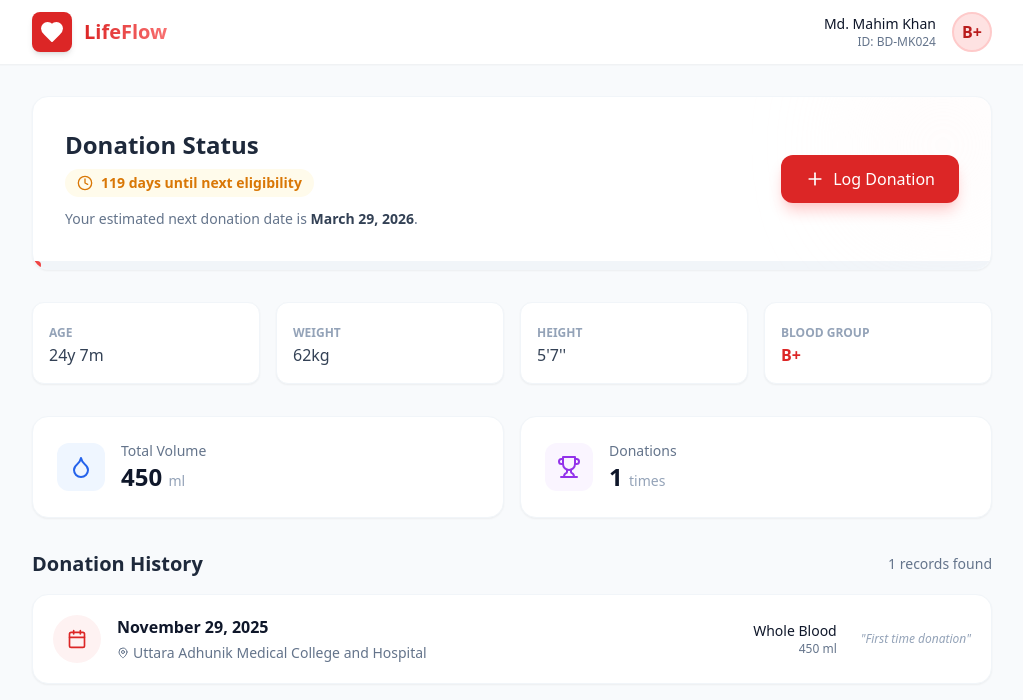
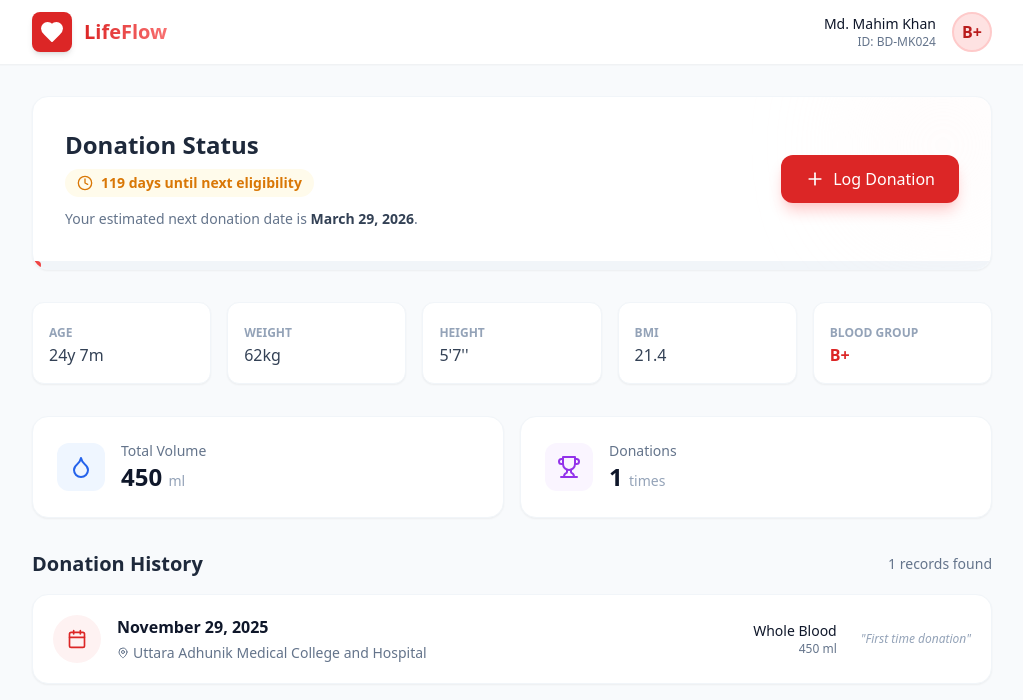
Before and after one commit to D3V1LxD/bloodtracker, a Next.js app: page / in a window 1280 px wide. Shown: the top 700 px of the page, without its empty margins (128-1151 px from the left). Built offline with nearby package versions, Linux system fonts and the light colour scheme.

Commit message:
Add BMI calculation and display to user stats

```diff
--- a/app/page.js
+++ b/app/page.js
@@ -48,6 +48,25 @@ const calculateAge = (birthDate) => {
   return `${years}y ${months}m`;
 };
 
+// Calculate BMI from weight and height
+const calculateBMI = (weight, height) => {
+  // Convert weight from string (e.g., "62kg") to number
+  const weightKg = parseFloat(weight);
+
+  // Convert height from feet and inches (e.g., "5'7''") to meters
+  const heightMatch = height.match(/(\d+)'(\d+)''/);
+  if (heightMatch) {
+    const feet = parseInt(heightMatch[1]);
+    const inches = parseInt(heightMatch[2]);
+    const totalInches = (feet * 12) + inches;
+    const heightM = totalInches * 0.0254;
+
+    const bmi = weightKg / (heightM * heightM);
+    return bmi.toFixed(1);
+  }
+  return "N/A";
+};
+
 export default function BloodDonationTracker() {
   // --- State Management ---
   const [user, setUser] = useState({
@@ -56,7 +75,8 @@ export default function BloodDonationTracker() {
     donorId: "BD-MK024",
     age: calculateAge("2001-04-07"),
     weight: "62kg",
-    height: "5'7''"
+    height: "5'7''",
+    bmi: calculateBMI("62kg", "5'7''")
   });
 
   const [donations, setDonations] = useState([
@@ -211,7 +231,7 @@ export default function BloodDonationTracker() {
         </div>
 
         {/* User Stats */}
-        <div className="grid grid-cols-2 md:grid-cols-4 gap-4">
+        <div className="grid grid-cols-2 md:grid-cols-5 gap-4">
            <div className="bg-white p-4 rounded-xl border border-slate-100 shadow-sm">
               <span className="text-xs text-slate-400 uppercase font-semibold">Age</span>
               <div className="font-medium text-slate-700">{user.age}</div>
@@ -223,6 +243,10 @@ export default function BloodDonationTracker() {
            <div className="bg-white p-4 rounded-xl border border-slate-100 shadow-sm">
               <span className="text-xs text-slate-400 uppercase font-semibold">Height</span>
               <div className="font-medium text-slate-700">{user.height}</div>
+           </div>
+           <div className="bg-white p-4 rounded-xl border border-slate-100 shadow-sm">
+              <span className="text-xs text-slate-400 uppercase font-semibold">BMI</span>
+              <div className="font-medium text-slate-700">{user.bmi}</div>
            </div>
            <div className="bg-white p-4 rounded-xl border border-slate-100 shadow-sm">
               <span className="text-xs text-slate-400 uppercase font-semibold">Blood Group</span>
```
